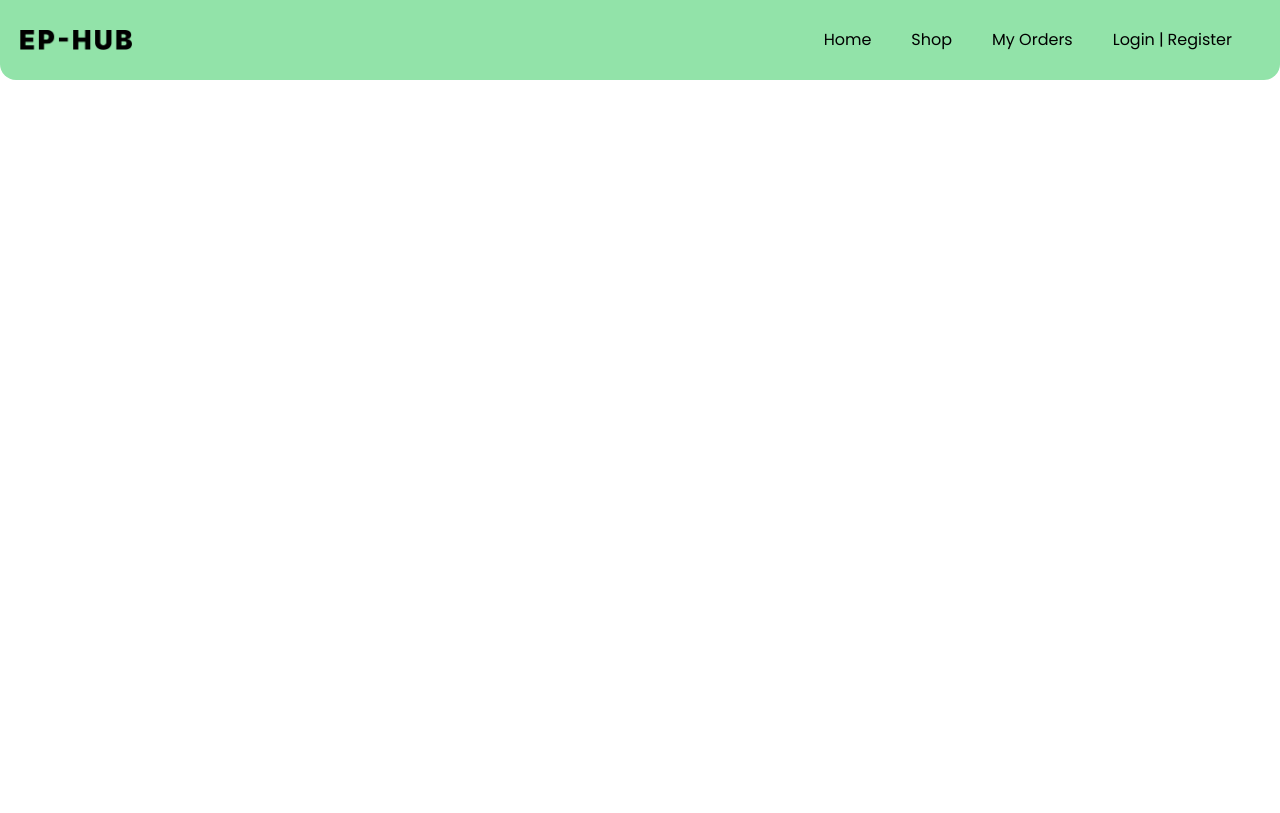
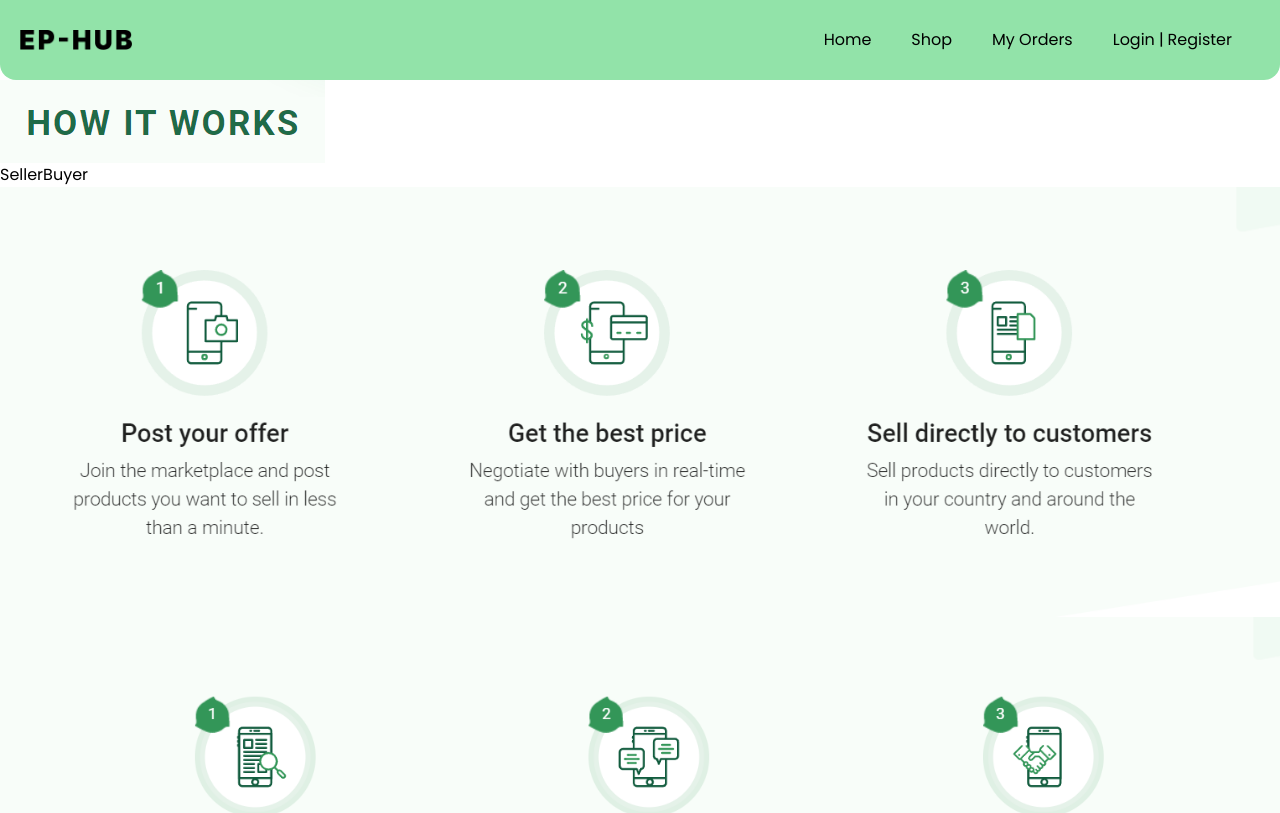
Before and after one commit to ElzaAnnThomas/EP-HUB-Frontend, a React (Vite) app: page /shop in a window 1280 px wide. Shown: the top 813 px of the page. Built offline with nearby package versions, Linux system fonts and the light colour scheme.

Commit message:
shop page html set

```diff
--- a/src/Pages/Shop.jsx
+++ b/src/Pages/Shop.jsx
@@ -1,4 +1,8 @@
 import Navbar from "../Components/Navbar"
+import sellerdesc from "../assets/seller-desc.png"
+import buyerdesc from "../assets/buyer-desc.png"
+import how from "../assets/how-it-works.png"
+
 
 
 const Shop = () => {
@@ -10,6 +14,15 @@ const Shop = () => {
 
       {/* shoping page options */}
 
+      <div>
+        <img src={how} alt="" />
+        <div>
+          <button>Seller</button>
+          <button>Buyer</button>
+        </div>
+        <img src={sellerdesc} alt="" />
+        <img src={buyerdesc} alt="" />
+      </div>
 
 
 
```
